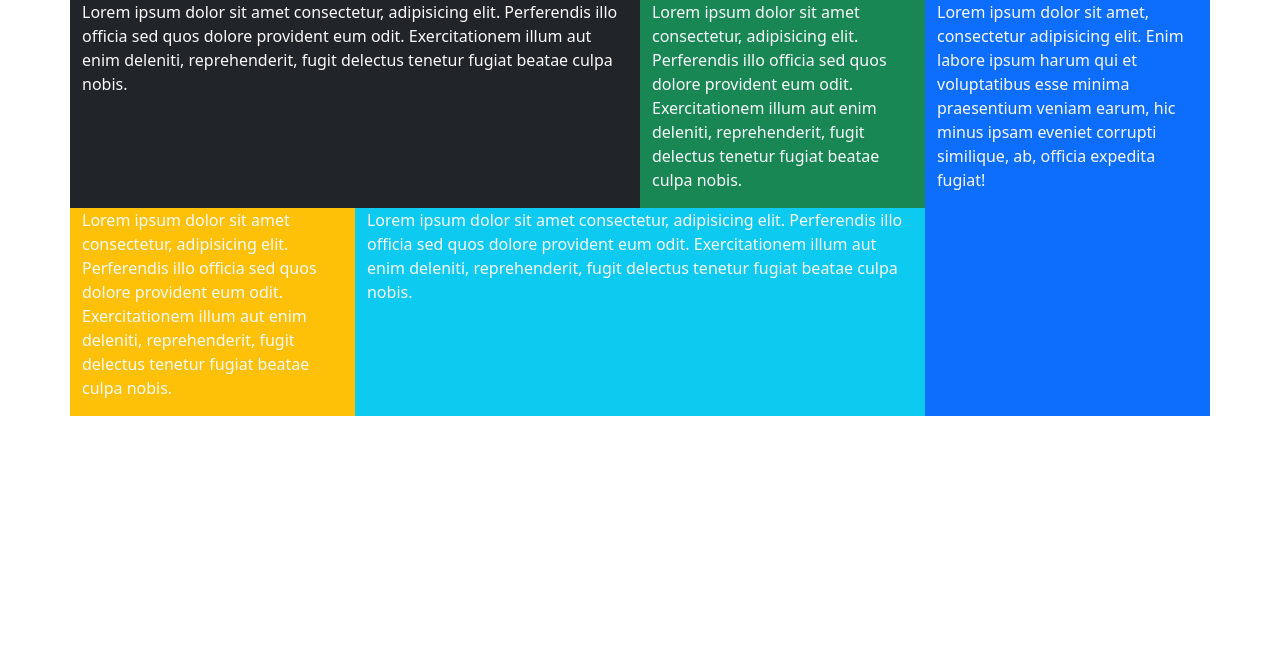
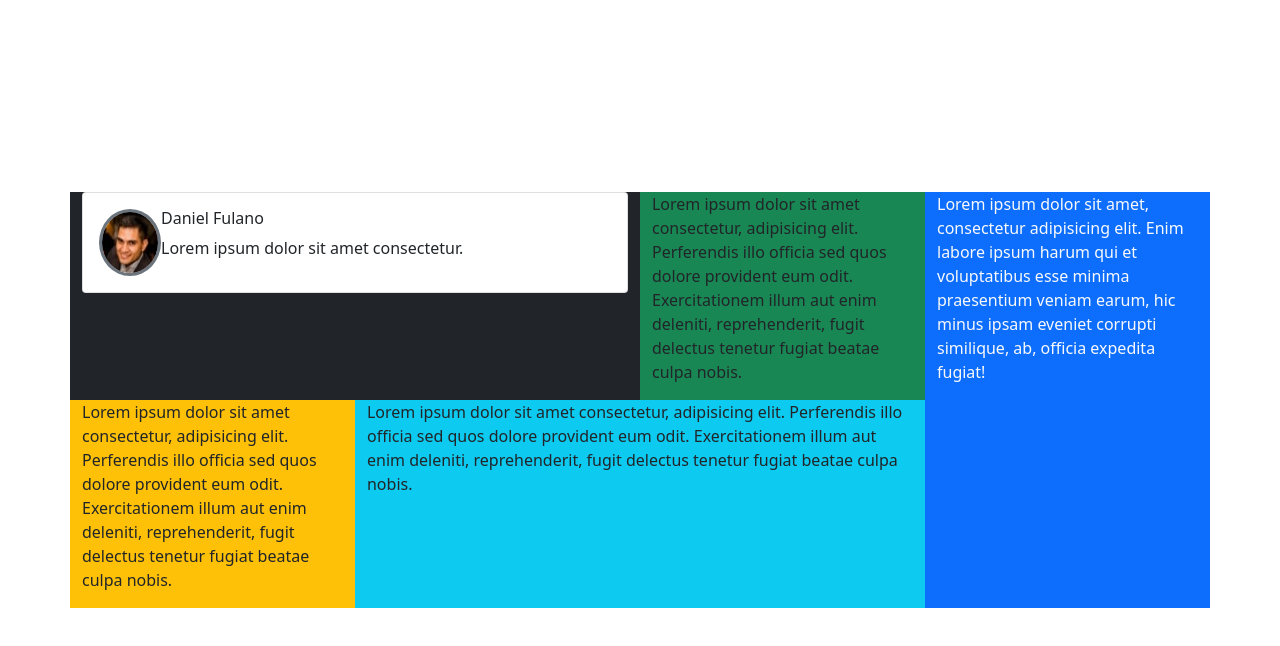
Before and after one commit to ProgrammerAuditore/bootstrap-purgecss-npm-sass, a plain HTML site: page index.html in a window 1280 px wide. Drawn offline with nearby package versions, Linux system fonts and the light colour scheme.

Commit message:
*** Se agrego card y imagenes

```diff
--- a/index.html
+++ b/index.html
@@ -11,18 +11,34 @@
         integrity="sha384-F3w7mX95PdgyTmZZMECAngseQB83DfGTowi0iMjiWaeVhAn4FJkqJByhZMI3AhiU" crossorigin="anonymous">
 
     <title>Bootstrap 5</title>
+    <style>
+        @media (min-width: 992px) {
+            .alto-100{
+                height: 100vh;
+            }
+        }
+    </style>
 </head>
 
 <body>
-    <main class="container">
+    <main class="container d-flex align-items-center justify-content-center alto-100">
         <div class="row">
             <!-- Columan izquierda -->
-            <div class="col-12 col-lg-9 bg-danger text-light">
+            <div class="col-12 col-lg-9 bg-danger text-dark">
                 <div class="row">
                     <div class="col-12 col-lg-8 bg-dark">
-                        <p>Lorem ipsum dolor sit amet consectetur, adipisicing elit. Perferendis illo officia sed quos
-                            dolore provident eum odit. Exercitationem illum aut enim deleniti, reprehenderit, fugit
-                            delectus tenetur fugiat beatae culpa nobis.</p>
+                        <article class="card">
+                            <div class="card-body">
+                                <div class="d-flex">
+                                    <img class="border border-secondary border-3 rounded-circle"
+                                    src="./images/image-daniel.jpg" alt="Daniel">
+                                    <div>
+                                        <h6>Daniel Fulano</h6>
+                                        <p>Lorem ipsum dolor sit amet consectetur.</p>
+                                    </div>
+                                </div>
+                            </div>
+                        </article>
                     </div>
                     <div class="col-12 col-lg-4 bg-success">
                         <p>Lorem ipsum dolor sit amet consectetur, adipisicing elit. Perferendis illo officia sed quos
```
Also changed, not shown: images/bg-pattern-quotation.svg (added), images/favicon-32x32.png (added), images/image-daniel.jpg (added), images/image-jeanette.jpg (added), images/image-jonathan.jpg (added), images/image-kira.jpg (added), images/image-patrick.jpg (added).
